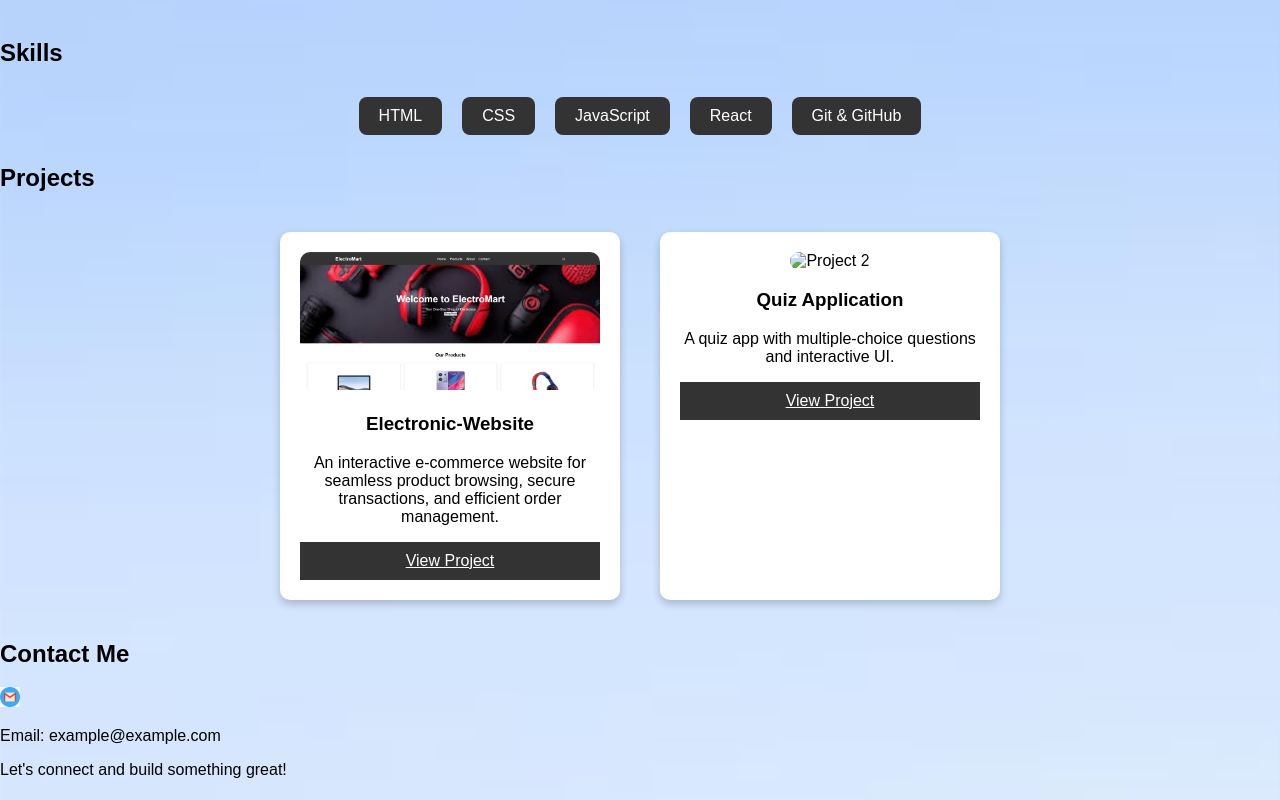
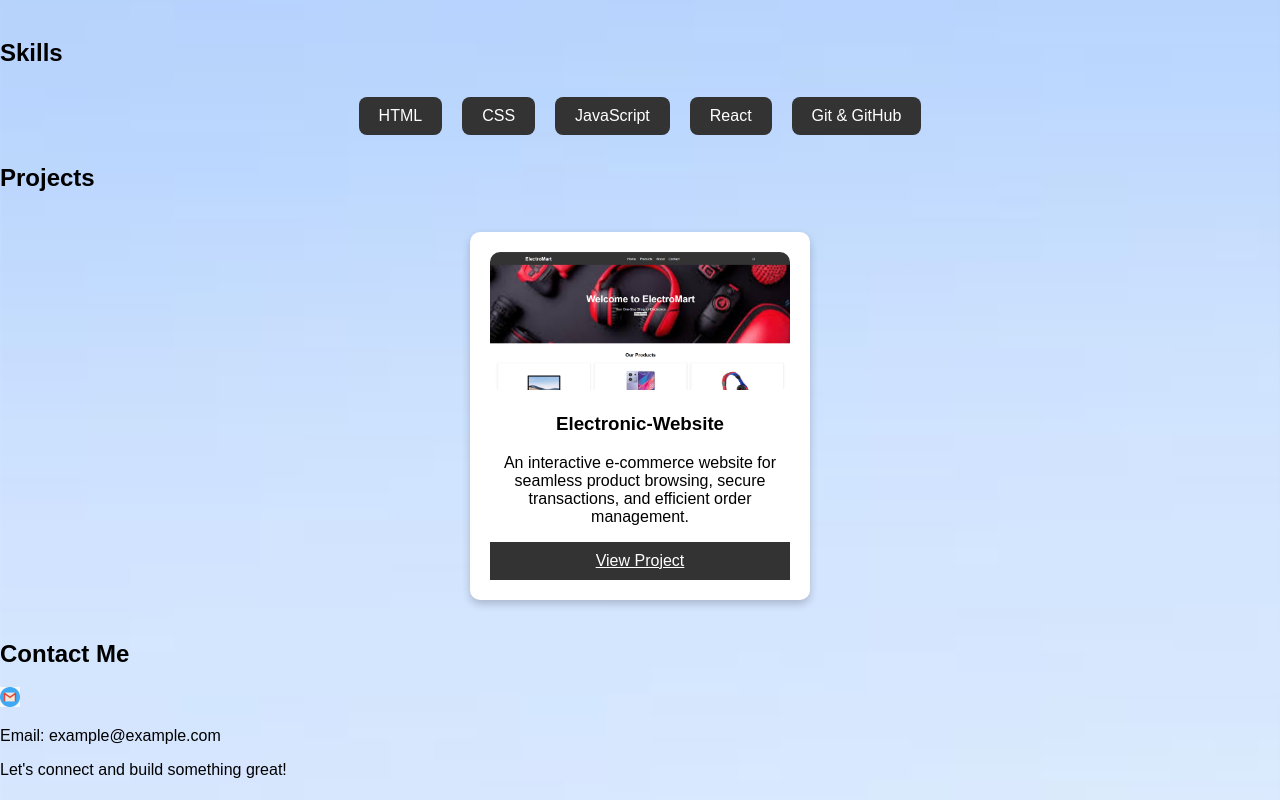
Before and after one commit to SaloniKumari117/portfolio, a plain HTML site: page index.html in a window 1280 px wide. Shown: the part 529-1329 px from the top of the page. Drawn offline with Linux system fonts and the light colour scheme.

Commit message:
portfolio

```diff
--- a/index.html
+++ b/index.html
@@ -53,13 +53,7 @@
                 <p>An interactive e-commerce website for seamless product browsing, secure transactions, and efficient order management.</p>
                 <a href="#" class="btn">View Project</a>
             </div>
-            <div class="project-card">
-                <img src="assets/project2.png" alt="Project 2">
-                <h3>Quiz Application</h3>
-                <p>A quiz app with multiple-choice questions and interactive UI.</p>
-                <a href="#" class="btn">View Project</a>
-            </div>
-        </div>
+
     </section>
 
     <!-- CONTACT FORM -->
```
